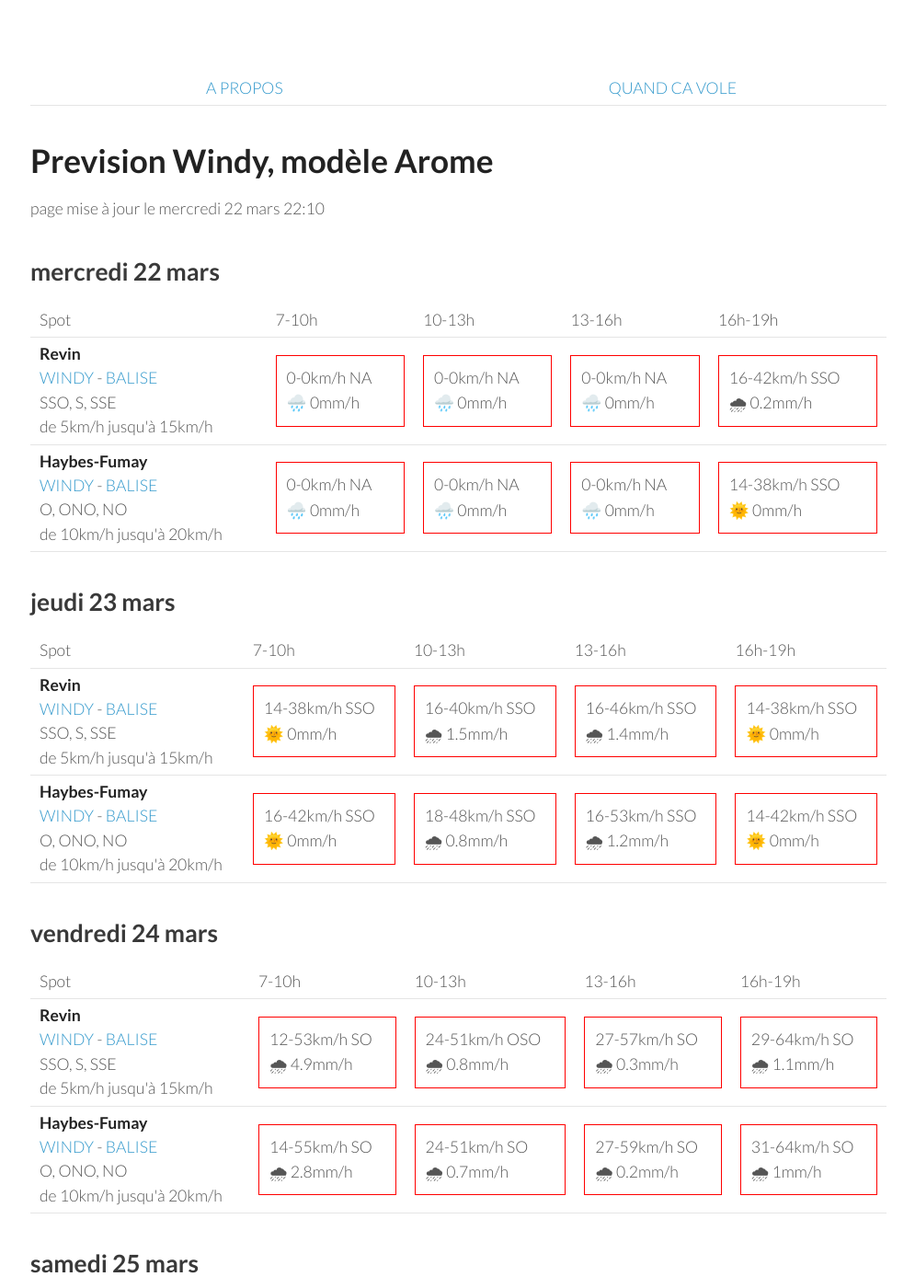
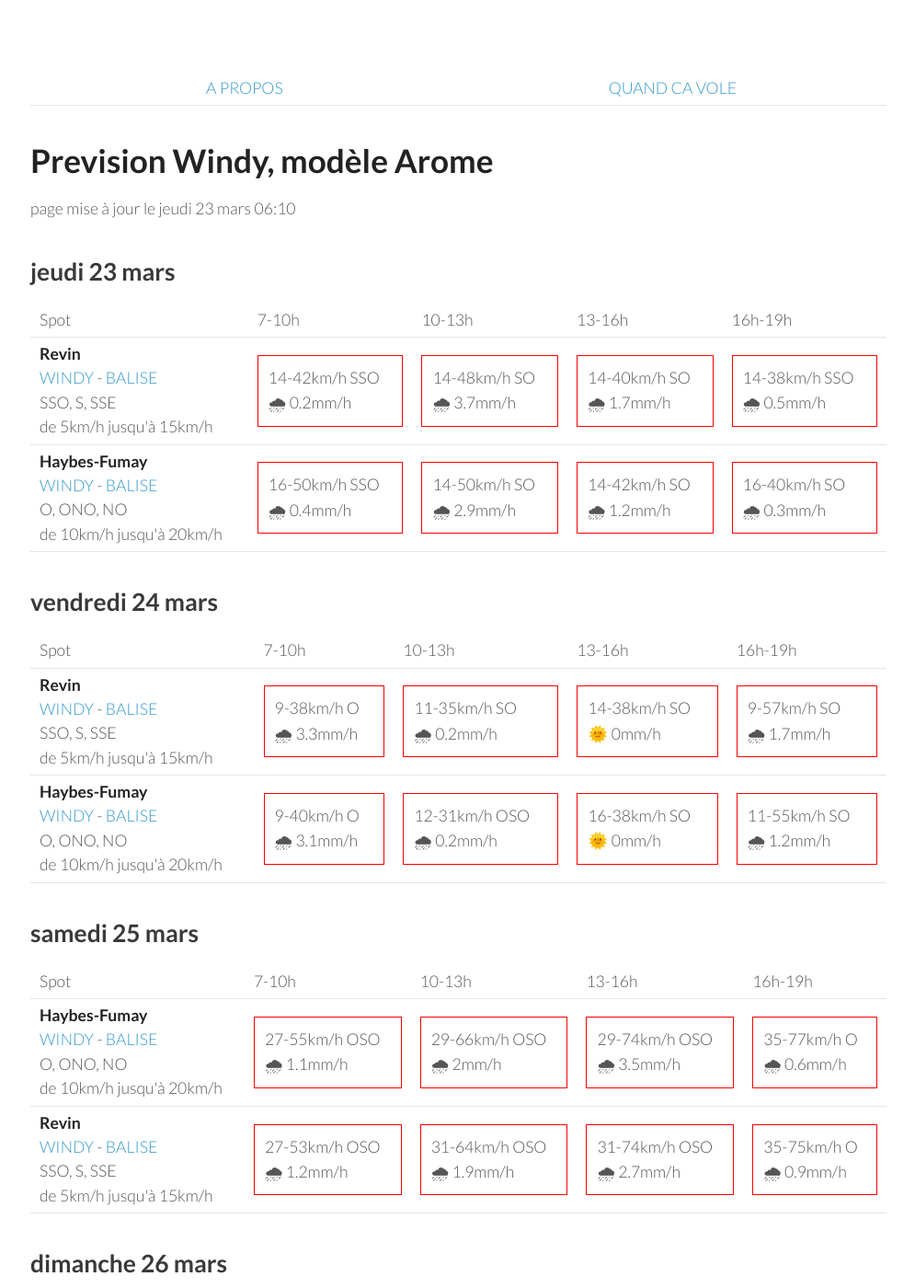
Before and after one commit to parapente-dans-le-nord/parapente-dans-le-nord.github.io, a Jekyll site: the page built from ardennes.markdown, in a window 1280 px wide and 1400 px high. Shown: the whole window at 92% size, without its empty margins (25-1020 px from the left). Built offline with Jekyll 4.4.1, drawn with Linux system fonts in a browser that asks for light colours; some of the changed text lies outside the part shown.

Commit message:
update index.markdown

```diff
--- a/ardennes.markdown
+++ b/ardennes.markdown
@@ -7,42 +7,8 @@ title:  "Tous les spots"
 {: .links}
 
 # Prevision Windy, modèle Arome
-page mise à jour le mercredi 22 mars 22:10
+page mise à jour le jeudi 23 mars 06:10
 
-## mercredi 22 mars
-
-{::nomarkdown}
-<table>
-  <tbody>
-    <tr>
-      <td>Spot</td>
-      <td>7-10h</td>
-      <td>10-13h</td>
-      <td>13-16h</td>
-      <td>16h-19h</td>
-    </tr>
-<tr>
-        <td><strong>Revin</strong><br><a href="https://windy.com/49.948/4.625?49.543,4.625,8">WINDY</a> - <span class=""><a href="http://www.balisemeteo.com/balise.php?idBalise=5019">BALISE</a> </span><br> <span class="vent-favorable">SSO, S, SSE</span><br><span class="force-vent">de 5km/h jusqu'à 15km/h</span> </td>
-
-            <td><div class="not-flyable"><p>0-0km/h NA</p><p>🌧️ 0mm/h</p></div></td>
-            <td><div class="not-flyable"><p>0-0km/h NA</p><p>🌧️ 0mm/h</p></div></td>
-            <td><div class="not-flyable"><p>0-0km/h NA</p><p>🌧️ 0mm/h</p></div></td>
-            <td><div class="not-flyable"><p>16-42km/h SSO</p><p>🌧 0.2mm/h</p></div></td>
-
-    </tr>
-<tr>
-        <td><strong>Haybes-Fumay</strong><br><a href="https://windy.com/49.998/4.715?49.913,4.738,10">WINDY</a> - <span class=""><a href="http://www.balisemeteo.com/balise.php?idBalise=104">BALISE</a> </span><br> <span class="vent-favorable">O, ONO, NO</span><br><span class="force-vent">de 10km/h jusqu'à 20km/h</span> </td>
-
-            <td><div class="not-flyable"><p>0-0km/h NA</p><p>🌧️ 0mm/h</p></div></td>
-            <td><div class="not-flyable"><p>0-0km/h NA</p><p>🌧️ 0mm/h</p></div></td>
-            <td><div class="not-flyable"><p>0-0km/h NA</p><p>🌧️ 0mm/h</p></div></td>
-            <td><div class="not-flyable"><p>14-38km/h SSO</p><p>🌞 0mm/h</p></div></td>
-
-    </tr>
-
-</tbody>
-</table>
-{:/}
 ## jeudi 23 mars
 
 {::nomarkdown}
@@ -58,20 +24,20 @@ page mise à jour le mercredi 22 mars 22:10
 <tr>
         <td><strong>Revin</strong><br><a href="https://windy.com/49.948/4.625?49.543,4.625,8">WINDY</a> - <span class=""><a href="http://www.balisemeteo.com/balise.php?idBalise=5019">BALISE</a> </span><br> <span class="vent-favorable">SSO, S, SSE</span><br><span class="force-vent">de 5km/h jusqu'à 15km/h</span> </td>
 
-            <td><div class="not-flyable"><p>14-38km/h SSO</p><p>🌞 0mm/h</p></div></td>
-            <td><div class="not-flyable"><p>16-40km/h SSO</p><p>🌧 1.5mm/h</p></div></td>
-            <td><div class="not-flyable"><p>16-46km/h SSO</p><p>🌧 1.4mm/h</p></div></td>
-            <td><div class="not-flyable"><p>14-38km/h SSO</p><p>🌞 0mm/h</p></div></td>
+            <td><div class="not-flyable"><p>14-42km/h SSO</p><p>🌧 0.2mm/h</p></div></td>
+            <td><div class="not-flyable"><p>14-48km/h SO</p><p>🌧 3.7mm/h</p></div></td>
+            <td><div class="not-flyable"><p>14-40km/h SO</p><p>🌧 1.7mm/h</p></div></td>
+            <td><div class="not-flyable"><p>14-38km/h SSO</p><p>🌧 0.5mm/h</p></div></td>
 
 
     </tr>
 <tr>
         <td><strong>Haybes-Fumay</strong><br><a href="https://windy.com/49.998/4.715?49.913,4.738,10">WINDY</a> - <span class=""><a href="http://www.balisemeteo.com/balise.php?idBalise=104">BALISE</a> </span><br> <span class="vent-favorable">O, ONO, NO</span><br><span class="force-vent">de 10km/h jusqu'à 20km/h</span> </td>
 
-            <td><div class="not-flyable"><p>16-42km/h SSO</p><p>🌞 0mm/h</p></div></td>
-            <td><div class="not-flyable"><p>18-48km/h SSO</p><p>🌧 0.8mm/h</p></div></td>
-            <td><div class="not-flyable"><p>16-53km/h SSO</p><p>🌧 1.2mm/h</p></div></td>
-            <td><div class="not-flyable"><p>14-42km/h SSO</p><p>🌞 0mm/h</p></div></td>
+            <td><div class="not-flyable"><p>16-50km/h SSO</p><p>🌧 0.4mm/h</p></div></td>
+            <td><div class="not-flyable"><p>14-50km/h SO</p><p>🌧 2.9mm/h</p></div></td>
+            <td><div class="not-flyable"><p>14-42km/h SO</p><p>🌧 1.2mm/h</p></div></td>
+            <td><div class="not-flyable"><p>16-40km/h SO</p><p>🌧 0.3mm/h</p></div></td>
 
 
     </tr>
@@ -94,20 +60,20 @@ page mise à jour le mercredi 22 mars 22:10
 <tr>
         <td><strong>Revin</strong><br><a href="https://windy.com/49.948/4.625?49.543,4.625,8">WINDY</a> - <span class=""><a href="http://www.balisemeteo.com/balise.php?idBalise=5019">BALISE</a> </span><br> <span class="vent-favorable">SSO, S, SSE</span><br><span class="force-vent">de 5km/h jusqu'à 15km/h</span> </td>
 
-            <td><div class="not-flyable"><p>12-53km/h SO</p><p>🌧 4.9mm/h</p></div></td>
-            <td><div class="not-flyable"><p>24-51km/h OSO</p><p>🌧 0.8mm/h</p></div></td>
-            <td><div class="not-flyable"><p>27-57km/h SO</p><p>🌧 0.3mm/h</p></div></td>
-            <td><div class="not-flyable"><p>29-64km/h SO</p><p>🌧 1.1mm/h</p></div></td>
+            <td><div class="not-flyable"><p>9-38km/h O</p><p>🌧 3.3mm/h</p></div></td>
+            <td><div class="not-flyable"><p>11-35km/h SO</p><p>🌧 0.2mm/h</p></div></td>
+            <td><div class="not-flyable"><p>14-38km/h SO</p><p>🌞 0mm/h</p></div></td>
+            <td><div class="not-flyable"><p>9-57km/h SO</p><p>🌧 1.7mm/h</p></div></td>
 
 
     </tr>
 <tr>
         <td><strong>Haybes-Fumay</strong><br><a href="https://windy.com/49.998/4.715?49.913,4.738,10">WINDY</a> - <span class=""><a href="http://www.balisemeteo.com/balise.php?idBalise=104">BALISE</a> </span><br> <span class="vent-favorable">O, ONO, NO</span><br><span class="force-vent">de 10km/h jusqu'à 20km/h</span> </td>
 
-            <td><div class="not-flyable"><p>14-55km/h SO</p><p>🌧 2.8mm/h</p></div></td>
-            <td><div class="not-flyable"><p>24-51km/h SO</p><p>🌧 0.7mm/h</p></div></td>
-            <td><div class="not-flyable"><p>27-59km/h SO</p><p>🌧 0.2mm/h</p></div></td>
-            <td><div class="not-flyable"><p>31-64km/h SO</p><p>🌧 1mm/h</p></div></td>
+            <td><div class="not-flyable"><p>9-40km/h O</p><p>🌧 3.1mm/h</p></div></td>
+            <td><div class="not-flyable"><p>12-31km/h OSO</p><p>🌧 0.2mm/h</p></div></td>
+            <td><div class="not-flyable"><p>16-38km/h SO</p><p>🌞 0mm/h</p></div></td>
+            <td><div class="not-flyable"><p>11-55km/h SO</p><p>🌧 1.2mm/h</p></div></td>
 
 
     </tr>
@@ -130,20 +96,20 @@ page mise à jour le mercredi 22 mars 22:10
 <tr>
         <td><strong>Haybes-Fumay</strong><br><a href="https://windy.com/49.998/4.715?49.913,4.738,10">WINDY</a> - <span class=""><a href="http://www.balisemeteo.com/balise.php?idBalise=104">BALISE</a> </span><br> <span class="vent-favorable">O, ONO, NO</span><br><span class="force-vent">de 10km/h jusqu'à 20km/h</span> </td>
 
-            <td><div class="not-flyable"><p>29-57km/h SO</p><p>🌧 0.4mm/h</p></div></td>
-            <td><div class="not-flyable"><p>29-68km/h OSO</p><p>🌧 0.8mm/h</p></div></td>
-            <td><div class="not-flyable"><p>33-77km/h OSO</p><p>🌧 1.5mm/h</p></div></td>
-            <td><div class="not-flyable"><p>27-75km/h OSO</p><p>🌧 2.2mm/h</p></div></td>
+            <td><div class="not-flyable"><p>27-55km/h OSO</p><p>🌧 1.1mm/h</p></div></td>
+            <td><div class="not-flyable"><p>29-66km/h OSO</p><p>🌧 2mm/h</p></div></td>
+            <td><div class="not-flyable"><p>29-74km/h OSO</p><p>🌧 3.5mm/h</p></div></td>
+            <td><div class="not-flyable"><p>35-77km/h O</p><p>🌧 0.6mm/h</p></div></td>
 
 
     </tr>
 <tr>
         <td><strong>Revin</strong><br><a href="https://windy.com/49.948/4.625?49.543,4.625,8">WINDY</a> - <span class=""><a href="http://www.balisemeteo.com/balise.php?idBalise=5019">BALISE</a> </span><br> <span class="vent-favorable">SSO, S, SSE</span><br><span class="force-vent">de 5km/h jusqu'à 15km/h</span> </td>
 
-            <td><div class="not-flyable"><p>29-55km/h SO</p><p>🌧 0.5mm/h</p></div></td>
-            <td><div class="not-flyable"><p>31-68km/h OSO</p><p>🌧 1.5mm/h</p></div></td>
-            <td><div class="not-flyable"><p>33-75km/h OSO</p><p>🌧 1.7mm/h</p></div></td>
-            <td><div class="not-flyable"><p>25-75km/h OSO</p><p>🌧 1.5mm/h</p></div></td>
+            <td><div class="not-flyable"><p>27-53km/h OSO</p><p>🌧 1.2mm/h</p></div></td>
+            <td><div class="not-flyable"><p>31-64km/h OSO</p><p>🌧 1.9mm/h</p></div></td>
+            <td><div class="not-flyable"><p>31-74km/h OSO</p><p>🌧 2.7mm/h</p></div></td>
+            <td><div class="not-flyable"><p>35-75km/h O</p><p>🌧 0.9mm/h</p></div></td>
 
 
     </tr>
@@ -166,8 +132,8 @@ page mise à jour le mercredi 22 mars 22:10
 <tr>
         <td><strong>Revin</strong><br><a href="https://windy.com/49.948/4.625?49.543,4.625,8">WINDY</a> - <span class=""><a href="http://www.balisemeteo.com/balise.php?idBalise=5019">BALISE</a> </span><br> <span class="vent-favorable">SSO, S, SSE</span><br><span class="force-vent">de 5km/h jusqu'à 15km/h</span> </td>
 
-            <td><div class="not-flyable"><p>18-37km/h SSO</p><p>🌧 3.7mm/h</p></div></td>
-            <td><div class="not-flyable"><p>25-51km/h SSO</p><p>🌧 4.4mm/h</p></div></td>
+            <td><div class="not-flyable"><p>12-25km/h S</p><p>🌧 1mm/h</p></div></td>
+            <td><div class="not-flyable"><p>16-33km/h S</p><p>🌧 2.6mm/h</p></div></td>
             <td><div class="not-flyable"><p>29-68km/h OSO</p><p>🌧 10mm/h</p></div></td>
             <td><div class="not-flyable"><p>18-59km/h NO</p><p>🌧 3.5mm/h</p></div></td>
 
@@ -176,8 +142,8 @@ page mise à jour le mercredi 22 mars 22:10
 <tr>
         <td><strong>Haybes-Fumay</strong><br><a href="https://windy.com/49.998/4.715?49.913,4.738,10">WINDY</a> - <span class=""><a href="http://www.balisemeteo.com/balise.php?idBalise=104">BALISE</a> </span><br> <span class="vent-favorable">O, ONO, NO</span><br><span class="force-vent">de 10km/h jusqu'à 20km/h</span> </td>
 
-            <td><div class="not-flyable"><p>18-37km/h SSO</p><p>🌧 3.3mm/h</p></div></td>
-            <td><div class="not-flyable"><p>24-48km/h SSO</p><p>🌧 4.1mm/h</p></div></td>
+            <td><div class="not-flyable"><p>14-29km/h S</p><p>🌧 0.8mm/h</p></div></td>
+            <td><div class="not-flyable"><p>14-31km/h S</p><p>🌧 2.2mm/h</p></div></td>
             <td><div class="not-flyable"><p>31-68km/h OSO</p><p>🌧 9mm/h</p></div></td>
             <td><div class="not-flyable"><p>18-62km/h ONO</p><p>🌧 4.5mm/h</p></div></td>
 
```
